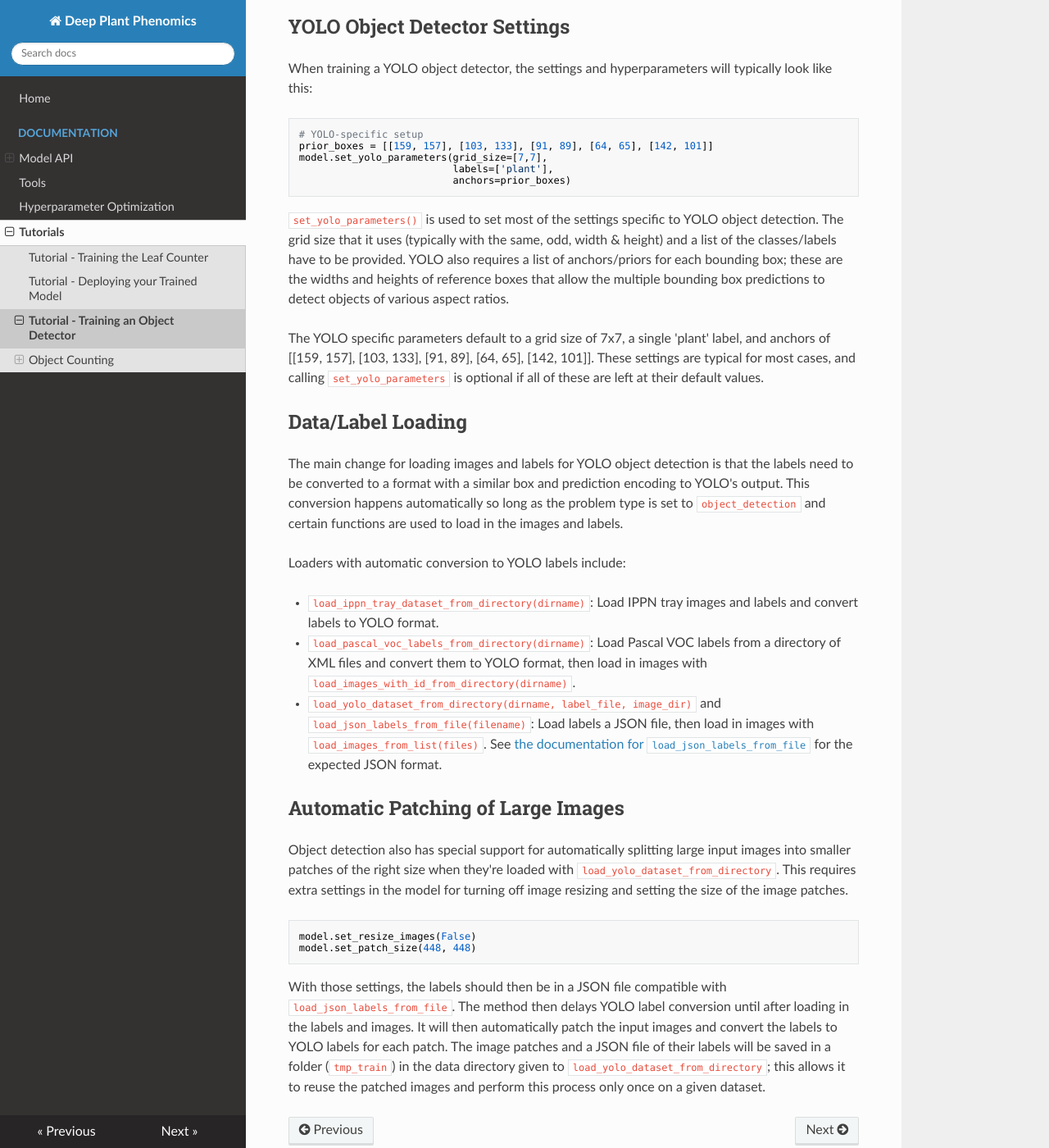
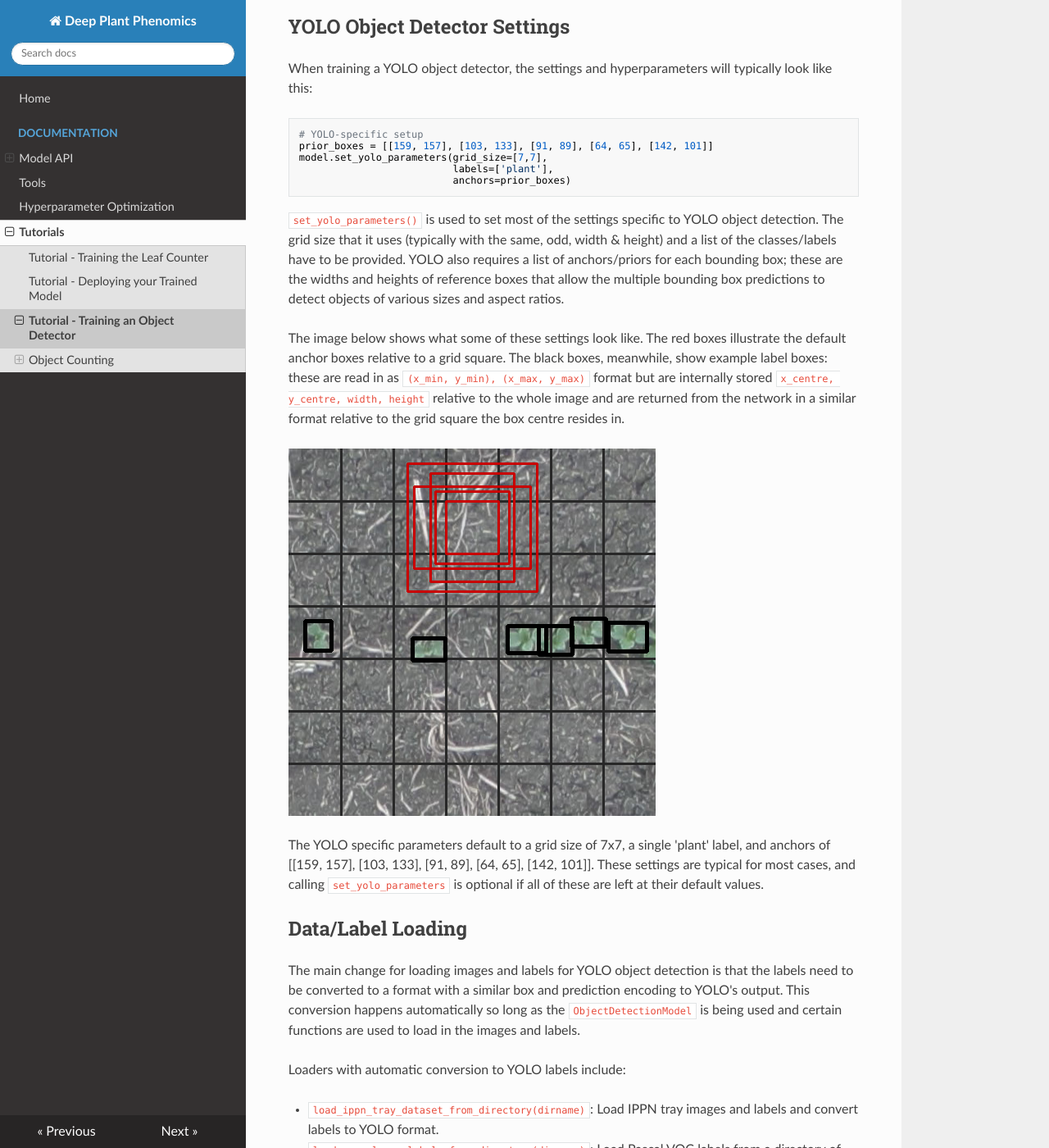
Before and after one commit to p2irc/deepplantphenomics, an MkDocs documentation site: the page built from docs/Tutorial-Training-An-Object-Detector.md, in a window 1280 px wide and 1400 px high, scrolled down 1075 px. Shown: the whole window at 82% size. Built offline with MkDocs 1.6.1, drawn with Linux system fonts in a browser that asks for light colours; nearby versions of some CDN libraries; old or Windows-style settings are respelled for this version of MkDocs; some of the changed text lies outside the part shown.

Commit message:
Add example images and info for heatmap labels and object detection labels, anchors, and YOLO format

````diff
--- a/docs/Tutorial-Training-An-Object-Detector.md
+++ b/docs/Tutorial-Training-An-Object-Detector.md
@@ -54,19 +54,23 @@ model.set_yolo_parameters(grid_size=[7,7],
                           anchors=prior_boxes)
 ```
 
-`set_yolo_parameters()` is used to set most of the settings specific to YOLO object detection. The grid size that it uses (typically with the same, odd,  width & height) and a list of the classes/labels have to be provided. YOLO also requires a list of anchors/priors for each bounding box; these are the widths and heights of reference boxes that allow the multiple bounding box predictions to detect objects of various aspect ratios.
+`set_yolo_parameters()` is used to set most of the settings specific to YOLO object detection. The grid size that it uses (typically with the same, odd,  width & height) and a list of the classes/labels have to be provided. YOLO also requires a list of anchors/priors for each bounding box; these are the widths and heights of reference boxes that allow the multiple bounding box predictions to detect objects of various sizes and aspect ratios.
+
+The image below shows what some of these settings look like. The red boxes illustrate the default anchor boxes relative to a grid square. The black boxes, meanwhile, show example label boxes: these are read in as `(x_min, y_min), (x_max, y_max)` format but are internally stored `x_centre, y_centre, width, height` relative to the whole image and are returned from the network in a similar format relative to the grid square the box centre resides in.
+
+![Example of Label Boxes, Griding, and Anchors](obj_detect_visual.png)
 
 The YOLO specific parameters default to a grid size of 7x7, a single 'plant' label, and anchors of [[159, 157], [103, 133], [91, 89], [64, 65], [142, 101]]. These settings are typical for most cases, and calling `set_yolo_parameters` is optional if all of these are left at their default values.
 
 ## Data/Label Loading
 
-The main change for loading images and labels for YOLO object detection is that the labels need to be converted to a format with a similar box and prediction encoding to YOLO's output. This conversion happens automatically so long as the problem type is set to `object_detection` and certain functions are used to load in the images and labels.
+The main change for loading images and labels for YOLO object detection is that the labels need to be converted to a format with a similar box and prediction encoding to YOLO's output. This conversion happens automatically so long as the `ObjectDetectionModel` is being used and certain functions are used to load in the images and labels.
 
 Loaders with automatic conversion to YOLO labels include:
 
 - `load_ippn_tray_dataset_from_directory(dirname)`: Load IPPN tray images and labels and convert labels to YOLO format.
 - `load_pascal_voc_labels_from_directory(dirname)`: Load Pascal VOC labels from a directory of XML files and convert them to YOLO format, then load in images with `load_images_with_id_from_directory(dirname)`.
-- `load_yolo_dataset_from_directory(dirname, label_file, image_dir)` and `load_json_labels_from_file(filename)`: Load labels a JSON file, then load in images with `load_images_from_list(files)`. See [the documentation for `load_json_labels_from_file`](Loaders.md) for the expected JSON format.
+- `load_yolo_dataset_from_directory(dirname, label_file, image_dir)` and `load_json_labels_from_file(filename)`: Load labels from a JSON file, then load in images with `load_images_from_list(files)`. See [the documentation for `load_json_labels_from_file`](Loaders.md) for the expected JSON format.
 
 ## Automatic Patching of Large Images
 
````
Also changed, not shown: docs/Tutorial-Object-Counting-with-Heatmaps.md (+3 -1 lines), docs/heatmap_labels.png (added), docs/obj_detect_visual.png (added).
